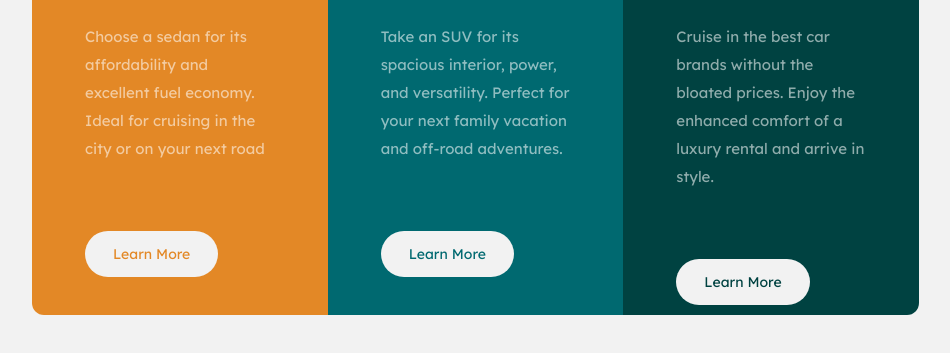
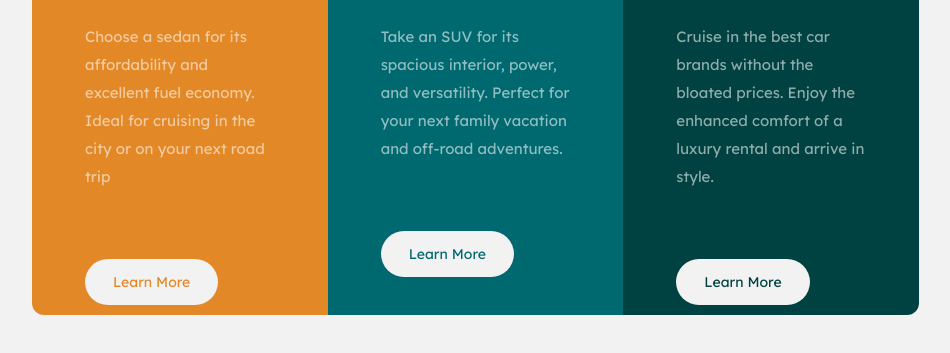
Before and after one commit to SagnikAcharya/3-column-preview-card-component, a plain HTML site: page index.html in a window 1280 px wide. Shown: the part 325-678 px from the top of the page, without its empty margins (160-1110 px from the left). Drawn offline with Linux system fonts and the light colour scheme.

Commit message:
Content page edited

```diff
--- a/index.html
+++ b/index.html
@@ -35,7 +35,7 @@
       <div class="content">
         <h1>SEDANS</h1>
         <p> Choose a sedan for its affordability and excellent fuel economy. Ideal for cruising in the city
-          or on your next road </p>
+          or on your next road trip </p>
         <button class="btn">
           <a class="sedan-btn" href="">Learn More</a>
         </button>
```
